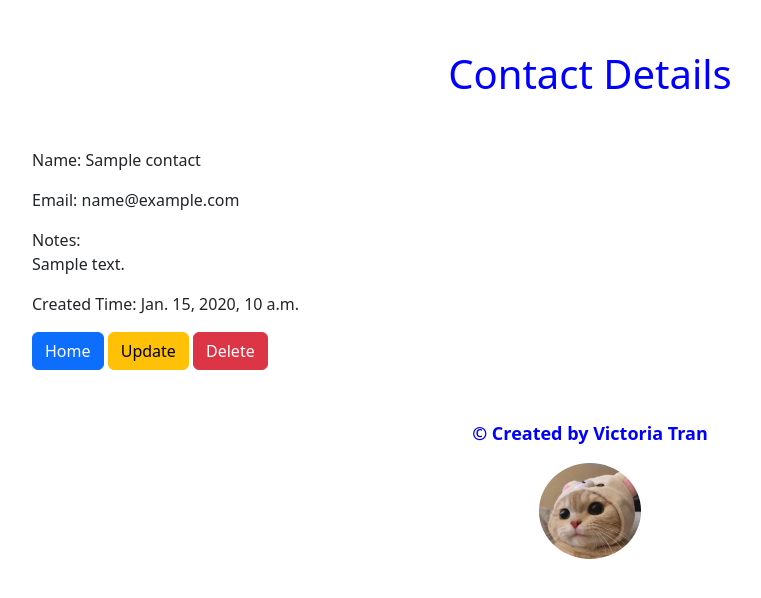
After one commit to VictoriaaTran/Contact-Management, a Django app: template contacts/templates/contacts/contact_detail.html in a window 1280 px wide. The commit adds this page. Shown: the top 598 px of the page, without its empty margins (50-811 px from the left). Run offline with Django 4.2, Linux system fonts and the light colour scheme; the template is opened without the code that fills it: most values are stand-ins (such as "Sample title", 1, 10 or a date in 2020); some libraries are stand-ins or nearby versions.

Commit message:
add contact details page

```diff
--- /dev/null
+++ b/contacts/templates/contacts/contact_detail.html
@@ -0,0 +1,13 @@
+{% extends "base.html" %}
+{% block content %}
+
+<h1>Contact Details</h1>
+<p>Name: {{contact.name}}</p>
+<p>Email: {{contact.email}}</p>
+<p>Notes: <br>{{contact.notes}}</p>
+<p>Created Time: {{contact.created_time}}</p>
+<a class="btn btn-primary" href="{% url 'contact_list' %}" role="button">Home</a>
+<a class="btn btn-warning" href="{% url 'contact_update' contact.pk %}" role="button">Update</a>
+<a class="btn btn-danger" href="{% url 'contact_delete' contact.pk %}" role="button">Delete</a>
+
+{% endblock content %}
--- a/contacts/urls.py
+++ b/contacts/urls.py
@@ -2,10 +2,12 @@ from django.urls import path
 
 from .views import (
     ContactListView,
-    ContactCreateView
+    ContactCreateView,
+    ContactDetailView,
 )
 
 urlpatterns = [
     path("", ContactListView.as_view(), name="contact_list"),
-    path("create/", ContactCreateView.as_view(), name="contact_create")
+    path("create/", ContactCreateView.as_view(), name="contact_create"),
+    path("contacts/<int:pk>/", ContactDetailView.as_view(), name="contact_detail")
 ]
```
Also changed, not shown: contacts/templates/contacts/contact_list.html (+7 -0 lines).
